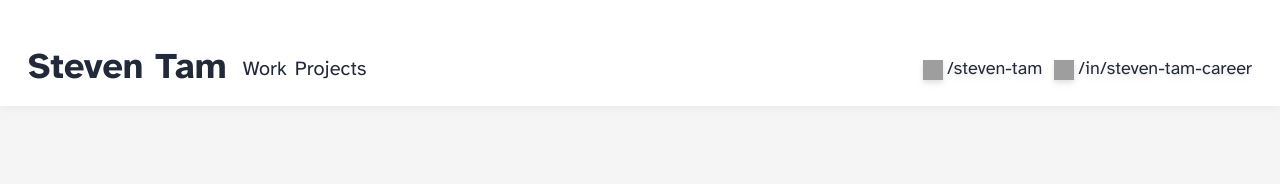
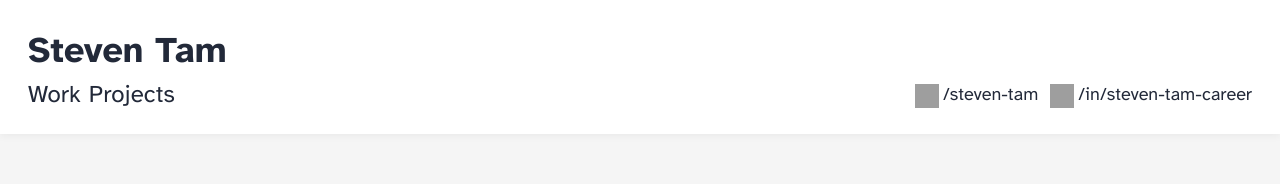
Before and after one commit to steven-tam/astro-portfolio, an Astro site: page / in a window 1280 px wide. Shown: the top 184 px of the page. Built offline with nearby package versions, Linux system fonts and the light colour scheme; Astro itself is replaced by a stand-in of ours; grey boxes are pictures that could not be loaded.

Commit message:
simplify header even more

```diff
--- a/src/components/Header.astro
+++ b/src/components/Header.astro
@@ -1,28 +1,45 @@
----
-import HeaderLink from './HeaderLink.astro';
 ---
 
-<header class="py-3.5 pt-12">
+---
+
+<header class="py-3.5 pt-8">
 	<nav class="px-7 flex justify-between flex-row md:space-x-4">
 
-		<div class="flex flex-row">
+		<div class="flex flex-col w-full">
 			<a id="NameLink" class="font-bold text-4xl" href="/">Steven Tam</a>
-			<div class="flex items-center gap-2 pl-4 py-2 text-xl">
-				<a href="/work">Work</a>
-				<a href="/projects">Projects</a>
+
+			<div class="flex w-full justify-between">
+				<div class="flex items-center gap-2 py-2 text-2xl">
+					<a href="/work">Work</a>
+					<a href="/projects">Projects</a>
+				</div>
+
+				<div class="flex gap-3">
+					<a href="https://github.com/steven-tam" target="_blank" class="flex hover:underline text-lg items-center space-x-1">
+						<img src="/src/img/github.svg" alt="github icon" class="h-6 aspect-square" />
+						<span class="hidden md:block">/steven-tam</span>
+					</a>
+					<a href="https://www.linkedin.com/in/steven-tam-career/" target="_blank" class="flex hover:underline text-lg items-center space-x-1">
+						<img src="/src/img/linkedin.svg" alt="linkedin icon" class="h-6 aspect-square" />
+						<span class="hidden md:block">/in/steven-tam-career</span>
+					</a>
+				</div>
 			</div>
 		</div>
 
-		<div class="hidden md:flex flex flex-row space-x-3 drop-shadow-md">
+
+
+		<!-- <div class="hidden md:flex flex flex-row space-x-3 drop-shadow-md">
 			<a href="https://github.com/steven-tam" target="_blank" class="flex hover:underline text-lg items-center space-x-1">
 				<img src="/src/img/github.svg" alt="github icon" class="h-5 aspect-square" />
-				<span>/steven-tam</span>
+
 			</a>
 			<a href="https://www.linkedin.com/in/steven-tam-career/" target="_blank" class="flex hover:underline text-lg items-center space-x-1">
 				<img src="/src/img/linkedin.svg" alt="linkedin icon" class="h-5 aspect-square" />
 				<span>/in/steven-tam-career</span>
 			</a>
-		</div>
+		</div> -->
+
 	</nav>
 </header><style>
 	header {
```
